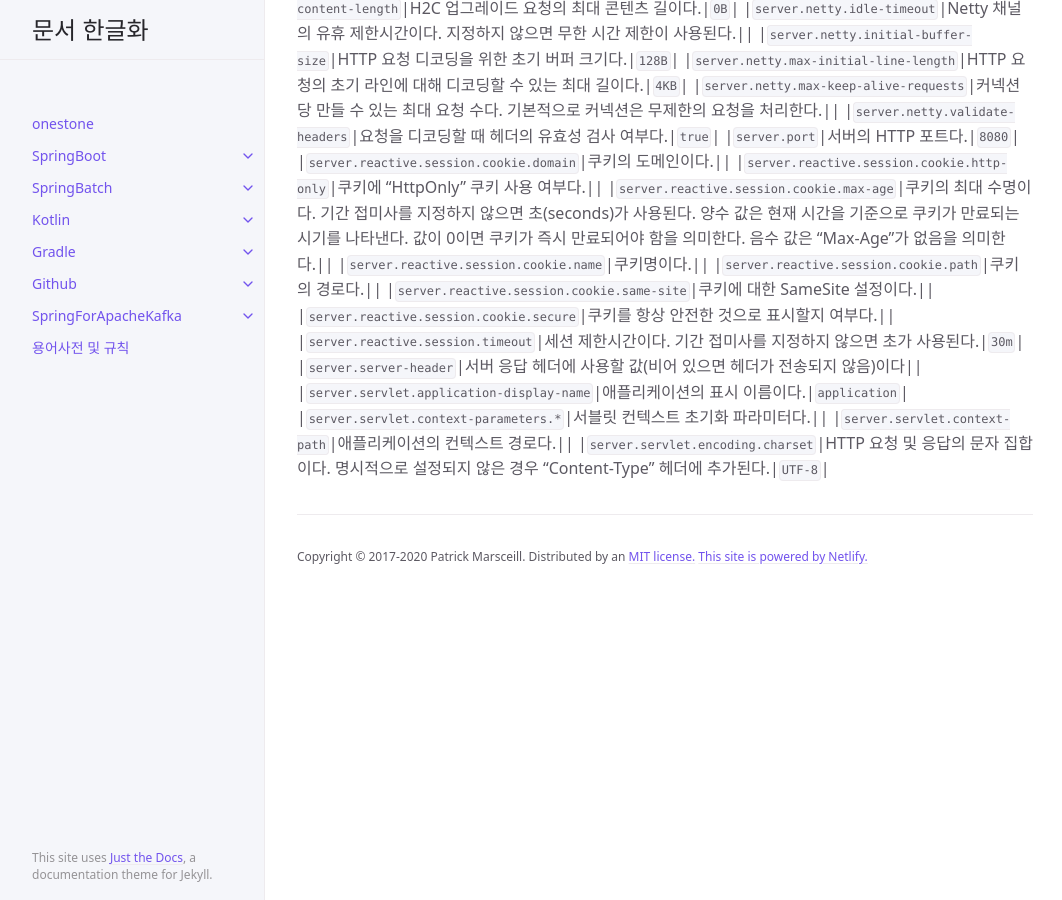
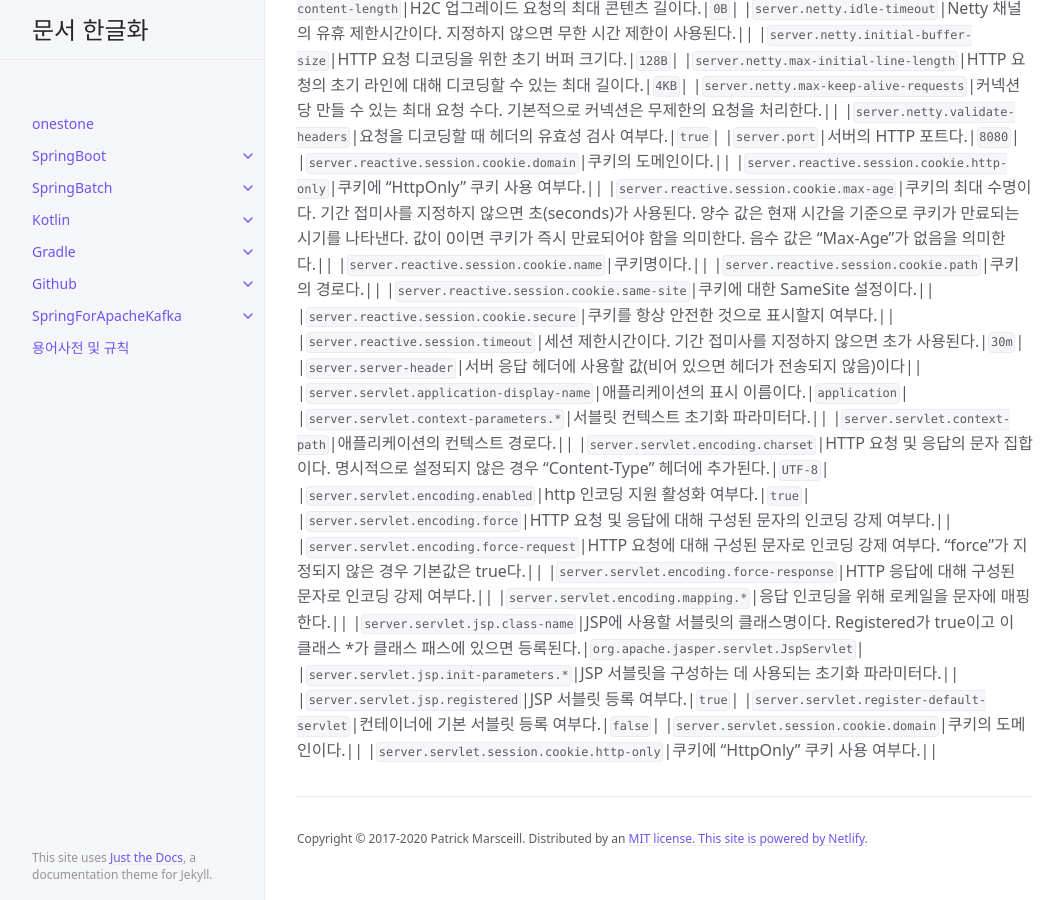
Before and after one commit to onestone9900/onestone9900.github.io, a Jekyll site: the page built from docs/spring_boot/3.1.1/spring_boot/19.appendices.md, in a window 1280 px wide and 900 px high, scrolled down 64461 px. Shown: the whole window, without its empty margins (107-1169 px from the left). Built offline with Jekyll 4.4.1, drawn with Linux system fonts in a browser that asks for light colours.

Commit message:
docs: spring boot - ## .A.11. 서버 프로퍼티(Server Properties)

```diff
--- a/docs/spring_boot/3.1.1/spring_boot/19.appendices.md
+++ b/docs/spring_boot/3.1.1/spring_boot/19.appendices.md
@@ -1117,3 +1117,14 @@ nav_order: 19
 |`server.servlet.context-parameters.*`|서블릿 컨텍스트 초기화 파라미터다.||
 |`server.servlet.context-path`|애플리케이션의 컨텍스트 경로다.||
 |`server.servlet.encoding.charset`|HTTP 요청 및 응답의 문자 집합이다. 명시적으로 설정되지 않은 경우 "Content-Type" 헤더에 추가된다.|`UTF-8`|
+|`server.servlet.encoding.enabled`|http 인코딩 지원 활성화 여부다.|`true`|
+|`server.servlet.encoding.force`|HTTP 요청 및 응답에 대해 구성된 문자의 인코딩 강제 여부다.||
+|`server.servlet.encoding.force-request`|HTTP 요청에 대해 구성된 문자로 인코딩 강제 여부다. "force"가 지정되지 않은 경우 기본값은 true다.||
+|`server.servlet.encoding.force-response`|HTTP 응답에 대해 구성된 문자로 인코딩 강제 여부다.||
+|`server.servlet.encoding.mapping.*`|응답 인코딩을 위해 로케일을 문자에 매핑한다.||
+|`server.servlet.jsp.class-name`|JSP에 사용할 서블릿의 클래스명이다. Registered가 true이고 이 클래스 *가 클래스 패스에 있으면 등록된다.|`org.apache.jasper.servlet.JspServlet`|
+|`server.servlet.jsp.init-parameters.*`|JSP 서블릿을 구성하는 데 사용되는 초기화 파라미터다.||
+|`server.servlet.jsp.registered`|JSP 서블릿 등록 여부다.|`true`|
+|`server.servlet.register-default-servlet`|컨테이너에 기본 서블릿 등록 여부다.|`false`|
+|`server.servlet.session.cookie.domain`|쿠키의 도메인이다.||
+|`server.servlet.session.cookie.http-only`|쿠키에 "HttpOnly" 쿠키 사용 여부다.||
```
